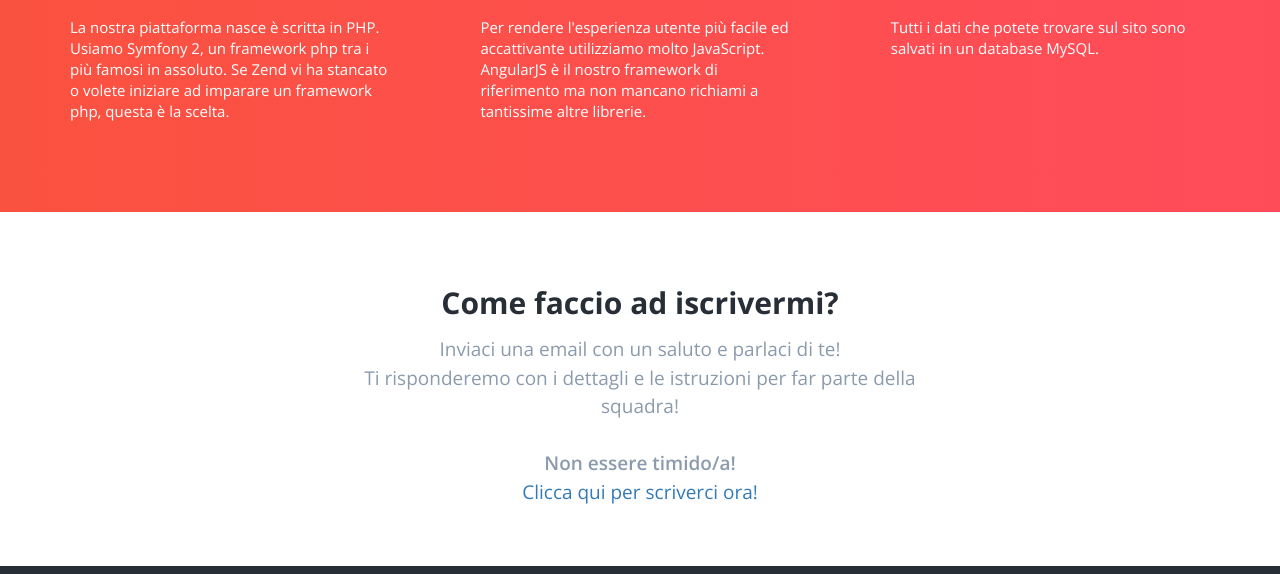
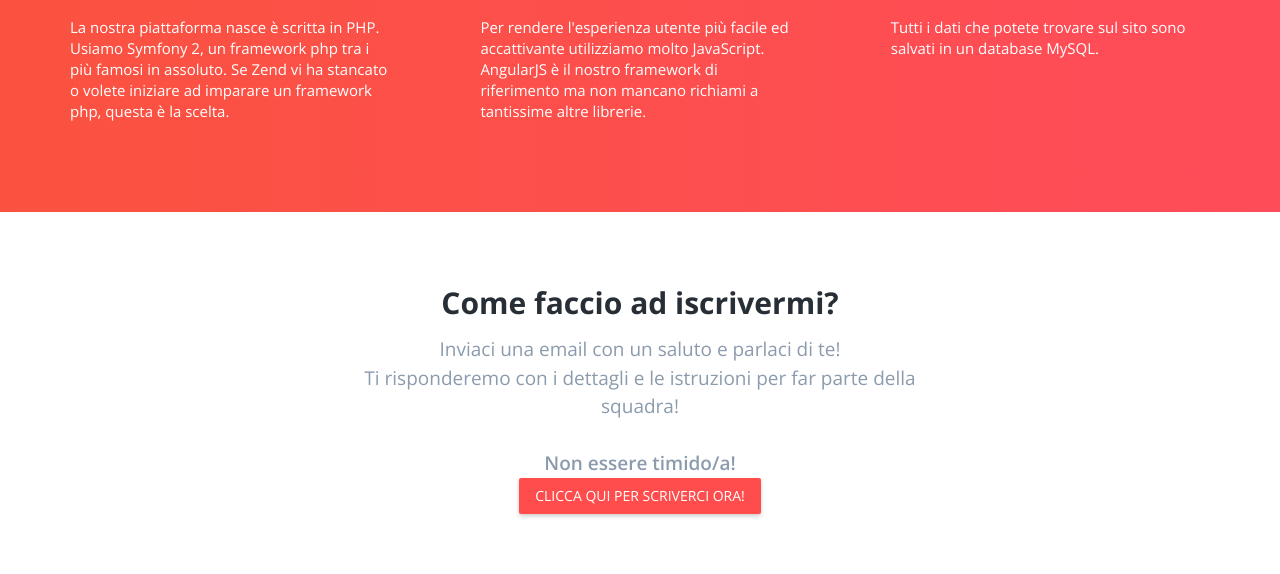
Before and after one commit to unifacile/unifacile.github.io, a plain HTML site: page index.html in a window 1280 px wide. Shown: the part 1863-2437 px from the top of the page. Drawn offline with nearby package versions, Linux system fonts and the light colour scheme.

Commit message:
Fix css pulsante

```diff
--- a/index.html
+++ b/index.html
@@ -151,7 +151,7 @@
                 	<script type="text/javascript">
                 		var a = 'staff';
                 		var b = 'unifacile.it'
-                		document.write('<a class="uf-btn uf-btn-red" href="ma'+'ilto:'+a+'@'+b+'">Clicca qui per scriverci ora!</a>');
+                		document.write('<a class="btn btn-uf btn-uf-red" href="ma'+'ilto:'+a+'@'+b+'">Clicca qui per scriverci ora!</a>');
                 	</script>
                 </div>
             </div>
```
